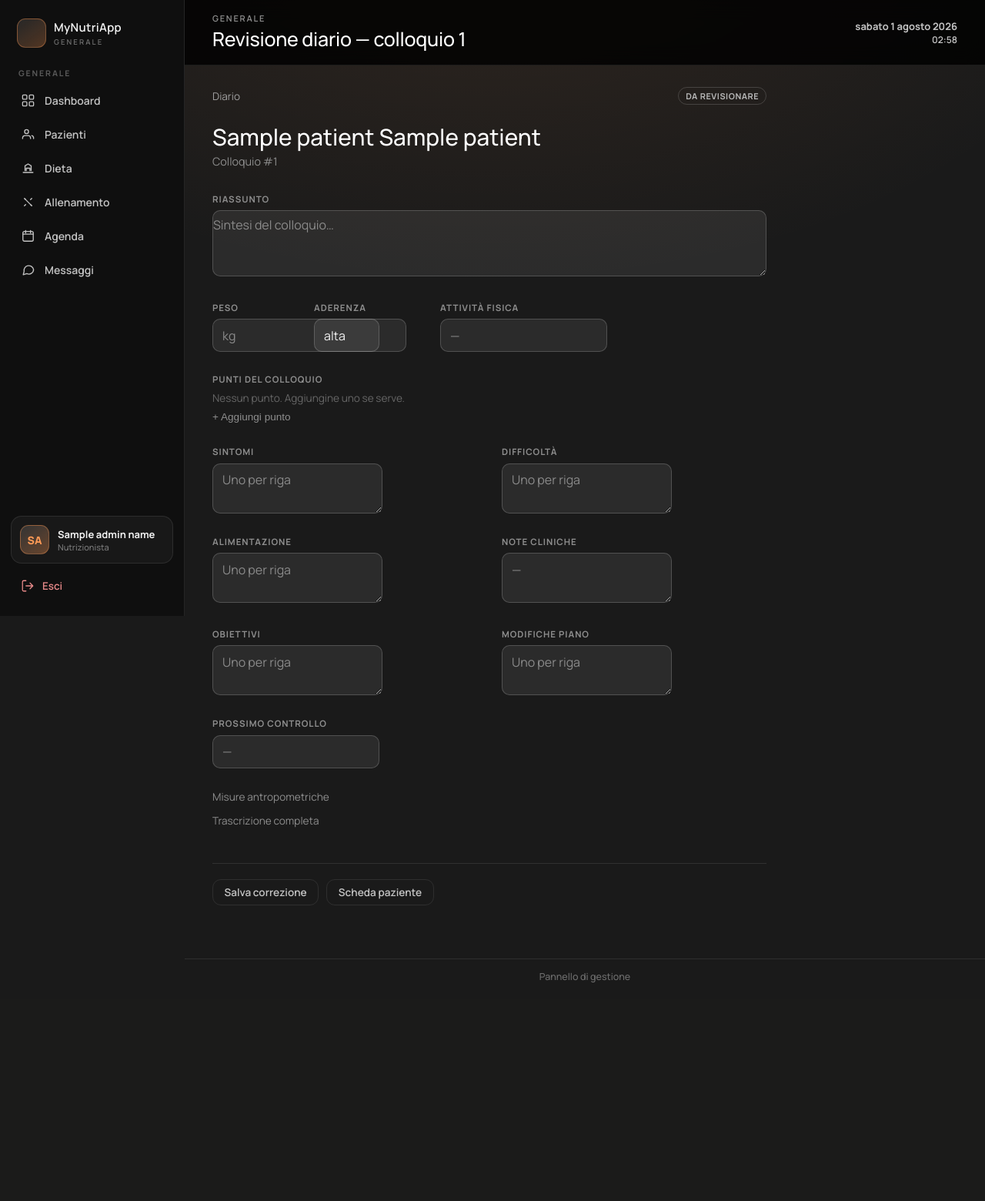
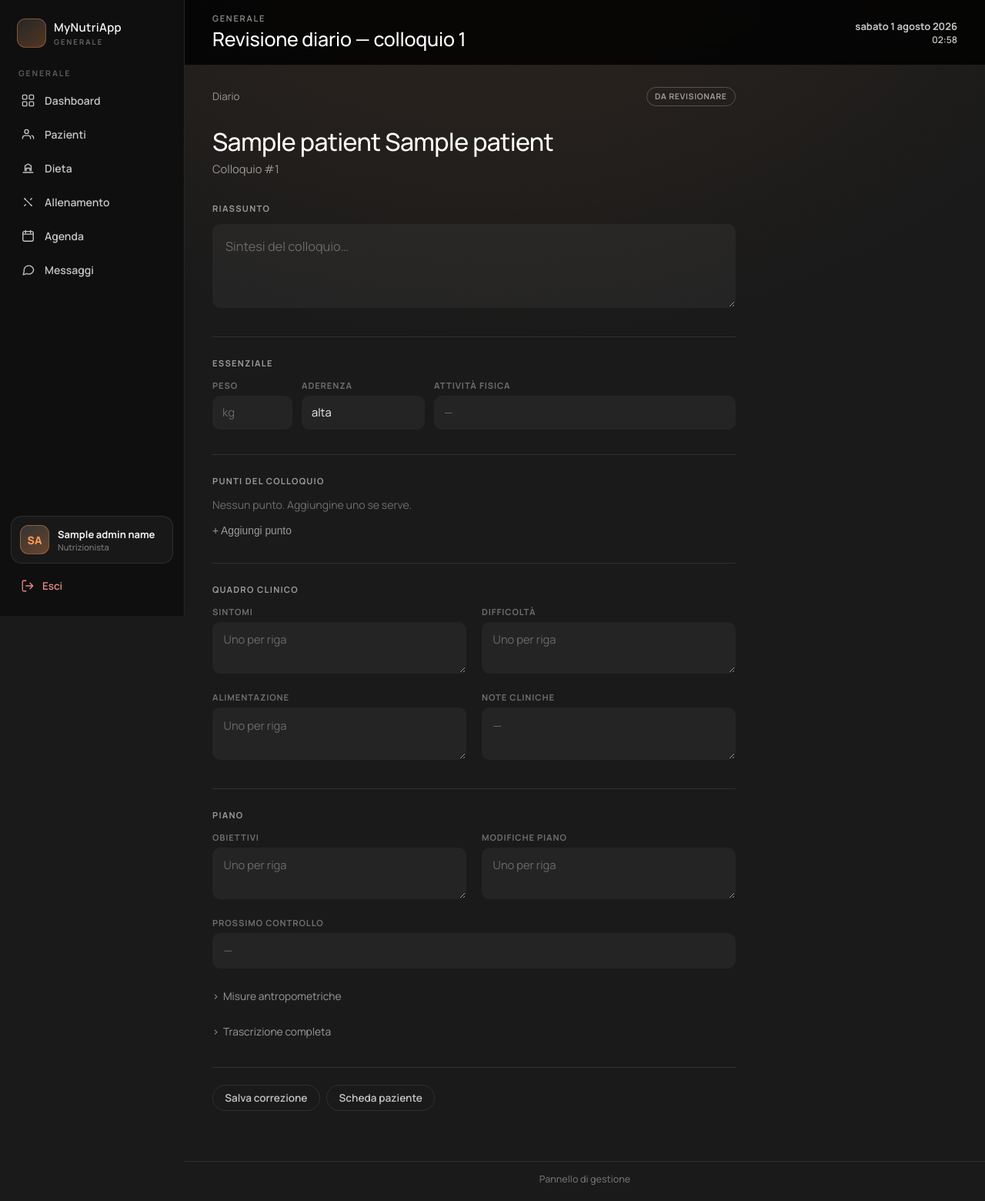
Before and after one commit to robertolibanora/mynutriapp, a Python web app: template templates/admin/diario_review.html in a window 1280 px wide. Shown: the whole page at 77% size. Before the commit the page ends 1276 px from the top, so only its background shows below. Run offline with Jinja, Linux system fonts and the light colour scheme; the template is opened without the code that fills it: most values are stand-ins (such as "Sample title", 1, 10 or a date in 2020).

Commit message:
update 2026-08-01 02:58

```diff
--- a/templates/admin/diario_review.html
+++ b/templates/admin/diario_review.html
@@ -15,222 +15,300 @@
 {% set has_transcript = payload.transcript and payload.transcript.testo %}
 
 <style>
-  .dr {
-    max-width: 720px;
+  .admin-app .dr {
+    --dr-text: #f3f3f3;
+    --dr-muted: #9a9a9a;
+    --dr-faint: #6e6e6e;
+    --dr-line: rgba(255, 255, 255, 0.1);
+    --dr-line-strong: rgba(255, 255, 255, 0.22);
+    --dr-soft: rgba(255, 255, 255, 0.045);
+    max-width: 680px;
+    color: var(--dr-text);
   }
-  .dr-nav {
+
+  .admin-app .dr-nav {
     display: flex;
     align-items: center;
     justify-content: space-between;
     gap: 0.75rem;
-    margin-bottom: 1.5rem;
+    margin-bottom: 1.75rem;
   }
-  .dr-nav a {
+  .admin-app .dr-nav a {
     display: inline-flex;
     align-items: center;
-    gap: 0.35rem;
-    color: #a0a0a0;
-    font-size: 0.85rem;
+    gap: 0.4rem;
+    color: var(--dr-muted);
+    font-size: 0.84rem;
     text-decoration: none;
+    transition: color 0.15s ease;
   }
-  .dr-nav a:hover { color: #eee; }
-  .dr-badge {
-    font-size: 0.68rem;
+  .admin-app .dr-nav a:hover { color: #fff; }
+  .admin-app .dr-badge {
+    font-size: 0.66rem;
     font-weight: 700;
-    letter-spacing: 0.05em;
+    letter-spacing: 0.06em;
     text-transform: uppercase;
-    color: #b8b8b8;
-    border: 1px solid rgba(255,255,255,0.16);
-    padding: 0.2rem 0.55rem;
+    color: var(--dr-muted);
+    border: 1px solid var(--dr-line-strong);
+    padding: 0.28rem 0.65rem;
     border-radius: 999px;
   }
 
-  .dr-title {
-    margin: 0 0 0.25rem;
+  .admin-app .dr-title {
+    margin: 0;
     color: #fff;
-    font: 500 1.85rem / 1.2 var(--adm-serif, Georgia, "Times New Roman", serif);
+    font: 500 2rem / 1.15 var(--adm-serif, Georgia, "Times New Roman", serif);
+    letter-spacing: -0.02em;
   }
-  .dr-sub {
-    margin: 0 0 2rem;
-    color: #8e8e8e;
-    font-size: 0.9rem;
+  .admin-app .dr-sub {
+    margin: 0.4rem 0 0;
+    color: var(--dr-muted);
+    font-size: 0.92rem;
   }
 
-  .dr-block {
-    margin-bottom: 1.75rem;
+  .admin-app .dr-section {
+    margin-top: 2rem;
+    padding-top: 1.65rem;
+    border-top: 1px solid var(--dr-line);
   }
-  .dr-label {
+  .admin-app .dr-section:first-of-type {
+    margin-top: 2.1rem;
+    padding-top: 0;
+    border-top: none;
+  }
+  .admin-app .dr-section-title {
+    margin: 0 0 0.85rem;
+    color: var(--dr-muted);
+    font-size: 0.7rem;
+    font-weight: 700;
+    letter-spacing: 0.11em;
+    text-transform: uppercase;
+  }
+
+  .admin-app .dr-label {
     display: block;
-    margin: 0 0 0.45rem;
-    color: #8e8e8e;
-    font-size: 0.72rem;
-    font-weight: 700;
+    margin: 0 0 0.4rem;
+    color: var(--dr-faint);
+    font-size: 0.7rem;
+    font-weight: 650;
     letter-spacing: 0.08em;
     text-transform: uppercase;
   }
-  .dr-block .input-text,
-  .dr-block textarea.input-text,
-  .dr-block select.input-text {
+
+  /* Override tema admin: campi sobri e coerenti */
+  .admin-app .dr .input-text,
+  .admin-app .dr select.input-text,
+  .admin-app .dr textarea.input-text {
     width: 100%;
-    background: transparent;
-    border: none;
-    border-bottom: 1px solid rgba(255,255,255,0.14);
-    border-radius: 0;
-    padding: 0.45rem 0;
-    color: #f2f2f2;
-    font-size: 1rem;
-    line-height: 1.45;
+    box-sizing: border-box;
+    background: var(--dr-soft) !important;
+    border: 1px solid transparent !important;
+    border-radius: 10px !important;
+    padding: 0.7rem 0.85rem !important;
+    color: var(--dr-text) !important;
+    font-size: 0.95rem !important;
+    line-height: 1.45 !important;
+    box-shadow: none !important;
+    transition: border-color 0.15s ease, background 0.15s ease;
   }
-  .dr-block textarea.input-text {
-    resize: vertical;
-    min-height: 4.5rem;
+  .admin-app .dr .input-text::placeholder,
+  .admin-app .dr textarea.input-text::placeholder {
+    color: #6a6a6a;
   }
-  .dr-block .input-text:focus,
-  .dr-block textarea.input-text:focus,
-  .dr-block select.input-text:focus {
-    outline: none;
-    border-bottom-color: rgba(255,255,255,0.45);
+  .admin-app .dr .input-text:hover,
+  .admin-app .dr select.input-text:hover,
+  .admin-app .dr textarea.input-text:hover {
+    border-color: rgba(255, 255, 255, 0.08) !important;
+  }
+  .admin-app .dr .input-text:focus,
+  .admin-app .dr select.input-text:focus,
+  .admin-app .dr textarea.input-text:focus {
+    outline: none !important;
+    border-color: var(--dr-line-strong) !important;
+    background: rgba(255, 255, 255, 0.065) !important;
   }
 
-  .dr-metrics {
+  .admin-app .dr-summary textarea.input-text {
+    min-height: 5.5rem !important;
+    font-size: 1.02rem !important;
+    line-height: 1.55 !important;
+    padding: 0.95rem 1rem !important;
+  }
+
+  .admin-app .dr-metrics {
     display: grid;
-    grid-template-columns: 7rem 9rem 1fr;
-    gap: 1.25rem;
-    margin-bottom: 1.75rem;
+    grid-template-columns: 6.5rem 10rem minmax(0, 1fr);
+    gap: 0.75rem;
   }
   @media (max-width: 640px) {
-    .dr-metrics { grid-template-columns: 1fr 1fr; }
-    .dr-metrics .dr-metric:last-child { grid-column: 1 / -1; }
+    .admin-app .dr-metrics { grid-template-columns: 1fr 1fr; }
+    .admin-app .dr-metrics .dr-metric:last-child { grid-column: 1 / -1; }
+  }
+  .admin-app .dr-metrics .input-text,
+  .admin-app .dr-metrics select.input-text {
+    padding: 0.65rem 0.75rem !important;
+    font-size: 0.92rem !important;
   }
 
-  .dr-points {
+  .admin-app .dr-points {
     list-style: none;
     margin: 0;
     padding: 0;
   }
-  .dr-points li {
+  .admin-app .dr-points li {
     display: grid;
-    grid-template-columns: 8.5rem 1fr auto;
+    grid-template-columns: 9rem minmax(0, 1fr) auto;
+    gap: 0.65rem;
+    align-items: start;
+    padding: 0.75rem 0;
+    border-bottom: 1px solid var(--dr-line);
+  }
+  .admin-app .dr-points li:first-child { padding-top: 0; }
+  @media (max-width: 560px) {
+    .admin-app .dr-points li { grid-template-columns: 1fr; gap: 0.35rem; }
+  }
+  .admin-app .dr-points .punto-tema,
+  .admin-app .dr-points .punto-dettaglio {
+    width: 100%;
+    background: transparent !important;
+    border: none !important;
+    border-radius: 0 !important;
+    padding: 0.2rem 0 !important;
+    box-shadow: none !important;
+    min-height: 0 !important;
+  }
+  .admin-app .dr-points .punto-tema {
+    font-weight: 650;
+    color: #fff !important;
+    font-size: 0.95rem !important;
+  }
+  .admin-app .dr-points .punto-dettaglio {
+    color: #d2d2d2 !important;
+    font-size: 0.93rem !important;
+    line-height: 1.45 !important;
+    resize: vertical;
+  }
+  .admin-app .dr-points .punto-tema:focus,
+  .admin-app .dr-points .punto-dettaglio:focus {
+    outline: none !important;
+    box-shadow: inset 0 -1px 0 var(--dr-line-strong) !important;
+  }
+  .admin-app .dr-points .btn-x {
+    background: none;
+    border: none;
+    color: var(--dr-faint);
+    cursor: pointer;
+    padding: 0.15rem 0.35rem;
+    font-size: 1.1rem;
+    line-height: 1;
+    transition: color 0.15s ease;
+  }
+  .admin-app .dr-points .btn-x:hover { color: #ddd; }
+  .admin-app .dr-add {
+    margin-top: 0.7rem;
+    background: none;
+    border: none;
+    color: var(--dr-muted);
+    font-size: 0.86rem;
+    cursor: pointer;
+    padding: 0;
+    transition: color 0.15s ease;
+  }
+  .admin-app .dr-add:hover { color: #fff; }
+  .admin-app .dr-muted {
+    color: var(--dr-faint);
+    font-size: 0.88rem;
+    margin: 0 0 0.35rem;
+  }
+
+  .admin-app .dr-lists {
+    display: grid;
+    grid-template-columns: 1fr 1fr;
+    gap: 1.1rem 1.25rem;
+  }
+  @media (max-width: 640px) {
+    .admin-app .dr-lists { grid-template-columns: 1fr; }
+  }
+  .admin-app .dr-lists textarea.input-text {
+    min-height: 4.2rem !important;
+    max-height: 8rem;
+    overflow: auto;
+    font-size: 0.92rem !important;
+    scrollbar-width: thin;
+    scrollbar-color: rgba(255,255,255,0.2) transparent;
+  }
+  .admin-app .dr-lists textarea.input-text::-webkit-scrollbar { width: 6px; }
+  .admin-app .dr-lists textarea.input-text::-webkit-scrollbar-thumb {
+    background: rgba(255,255,255,0.18);
+    border-radius: 999px;
+  }
+  .admin-app .dr-span-2 { grid-column: 1 / -1; }
+
+  .admin-app .dr-more {
+    margin-top: 1.5rem;
+  }
+  .admin-app .dr-more summary {
+    cursor: pointer;
+    color: var(--dr-muted);
+    font-size: 0.86rem;
+    list-style: none;
+    user-select: none;
+    display: inline-flex;
+    align-items: center;
+    gap: 0.35rem;
+    transition: color 0.15s ease;
+  }
+  .admin-app .dr-more summary::-webkit-details-marker { display: none; }
+  .admin-app .dr-more summary::before {
+    content: '›';
+    display: inline-block;
+    transition: transform 0.15s ease;
+  }
+  .admin-app .dr-more[open] summary::before { transform: rotate(90deg); }
+  .admin-app .dr-more summary:hover { color: #fff; }
+  .admin-app .dr-more[open] summary { margin-bottom: 0.9rem; }
+  .admin-app .dr-more-grid {
+    display: grid;
+    grid-template-columns: repeat(3, minmax(0, 1fr));
     gap: 0.75rem;
-    padding: 0.65rem 0;
-    border-bottom: 1px solid rgba(255,255,255,0.08);
-    align-items: start;
   }
   @media (max-width: 560px) {
-    .dr-points li { grid-template-columns: 1fr; gap: 0.35rem; }
-  }
-  .dr-points .punto-tema {
-    font-weight: 600;
-    color: #fff;
-    font-size: 0.92rem;
-    background: transparent;
-    border: none;
-    border-bottom: 1px solid transparent;
-    padding: 0.15rem 0;
-    width: 100%;
-  }
-  .dr-points .punto-dettaglio {
-    color: #c8c8c8;
-    font-size: 0.92rem;
-    line-height: 1.4;
-    background: transparent;
-    border: none;
-    border-bottom: 1px solid transparent;
-    padding: 0.15rem 0;
-    width: 100%;
-    min-height: 1.4rem;
-    resize: vertical;
-  }
-  .dr-points .punto-tema:focus,
-  .dr-points .punto-dettaglio:focus {
-    outline: none;
-    border-bottom-color: rgba(255,255,255,0.35);
-  }
-  .dr-points .btn-x {
-    background: none;
-    border: none;
-    color: #666;
-    cursor: pointer;
-    padding: 0.1rem 0.35rem;
-    font-size: 1rem;
-    line-height: 1;
-  }
-  .dr-points .btn-x:hover { color: #ccc; }
-  .dr-add {
-    margin-top: 0.55rem;
-    background: none;
-    border: none;
-    color: #8e8e8e;
-    font-size: 0.85rem;
-    cursor: pointer;
-    padding: 0;
-  }
-  .dr-add:hover { color: #ddd; }
-
-  .dr-lists {
-    display: grid;
-    grid-template-columns: 1fr 1fr;
-    gap: 1.5rem 2rem;
-    margin-bottom: 1.75rem;
-  }
-  @media (max-width: 640px) {
-    .dr-lists { grid-template-columns: 1fr; }
-  }
-  .dr-lists textarea.input-text {
-    min-height: 3.2rem;
-    font-size: 0.92rem;
+    .admin-app .dr-more-grid { grid-template-columns: 1fr; }
   }
 
-  .dr-more summary {
-    cursor: pointer;
-    color: #8e8e8e;
-    font-size: 0.85rem;
-    list-style: none;
-    margin-bottom: 0.85rem;
-    user-select: none;
-  }
-  .dr-more summary::-webkit-details-marker { display: none; }
-  .dr-more summary:hover { color: #ddd; }
-  .dr-more[open] summary { margin-bottom: 1rem; }
-  .dr-more-grid {
-    display: grid;
-    grid-template-columns: repeat(3, minmax(0, 1fr));
-    gap: 1rem 1.25rem;
-    margin-bottom: 1.25rem;
-  }
-  @media (max-width: 560px) {
-    .dr-more-grid { grid-template-columns: 1fr; }
+  .admin-app .dr .transcript-box {
+    white-space: pre-wrap;
+    color: #c4c4c4;
+    font-size: 0.9rem;
+    line-height: 1.6;
+    max-height: 40vh;
+    overflow: auto;
+    padding: 0.85rem 0 0;
+    border-top: 1px solid var(--dr-line);
+    scrollbar-width: thin;
   }
 
-  .transcript-box {
-    white-space: pre-wrap;
-    color: #b5b5b5;
-    font-size: 0.88rem;
-    line-height: 1.55;
-    max-height: 42vh;
-    overflow: auto;
-    padding: 0.25rem 0 0;
-    border-top: 1px solid rgba(255,255,255,0.08);
-  }
-
-  .dr-actions {
+  .admin-app .dr-actions {
     display: flex;
     flex-wrap: wrap;
-    gap: 0.65rem;
+    gap: 0.55rem;
     align-items: center;
-    margin-top: 2rem;
-    padding-top: 1.25rem;
-    border-top: 1px solid rgba(255,255,255,0.1);
+    margin-top: 2.25rem;
+    padding-top: 1.35rem;
+    border-top: 1px solid var(--dr-line);
   }
-  .dr-actions .btn { min-width: auto; }
-  .dr-status {
+  .admin-app .dr-actions .btn {
+    min-width: auto;
+    border-radius: 999px;
+    padding: 0.45rem 0.95rem;
+  }
+  .admin-app .dr-status {
     width: 100%;
-    margin-top: 0.35rem;
-    font-size: 0.85rem;
-    color: #8e8e8e;
+    margin-top: 0.25rem;
+    font-size: 0.84rem;
+    color: var(--dr-muted);
     min-height: 1.2em;
   }
-  .dr-muted { color: #666; font-size: 0.85rem; margin: 0; }
 </style>
 
 <div class="dr">
@@ -241,15 +319,19 @@
     </span>
   </div>
 
+  <header>
     <h1 class="dr-title">{{ paziente_nome or 'Paziente' }}</h1>
     <p class="dr-sub">Colloquio #{{ consultation_id }}</p>
+  </header>
 
   <form id="diary-form">
-    <div class="dr-block">
-      <label class="dr-label" for="riassunto">Riassunto</label>
+    <section class="dr-section dr-summary">
+      <h2 class="dr-section-title">Riassunto</h2>
       <textarea id="riassunto" class="input-text" rows="3" required placeholder="Sintesi del colloquio…">{{ c.get('riassunto') or entry.riassunto_testo or '' }}</textarea>
-    </div>
+    </section>
 
+    <section class="dr-section">
+      <h2 class="dr-section-title">Essenziale</h2>
       <div class="dr-metrics">
         <div class="dr-metric">
           <label class="dr-label" for="peso_kg">Peso</label>
@@ -268,9 +350,10 @@
           <input type="text" id="attivita_fisica" class="input-text" value="{{ c.get('attivita_fisica') or '' }}" placeholder="—">
         </div>
       </div>
+    </section>
 
-    <div class="dr-block">
-      <span class="dr-label">Punti del colloquio</span>
+    <section class="dr-section">
+      <h2 class="dr-section-title">Punti del colloquio</h2>
       <ul class="dr-points" id="punti-list">
         {% for p in punti %}
         <li class="punto-row">
@@ -284,8 +367,10 @@
       <p class="dr-muted" id="punti-empty">Nessun punto. Aggiungine uno se serve.</p>
       {% endif %}
       <button type="button" class="dr-add" id="btn-add-punto">+ Aggiungi punto</button>
-    </div>
+    </section>
 
+    <section class="dr-section">
+      <h2 class="dr-section-title">Quadro clinico</h2>
       <div class="dr-lists">
         <div>
           <label class="dr-label" for="sintomi_riportati">Sintomi</label>
@@ -304,7 +389,10 @@
           <textarea id="note_cliniche" class="input-text" rows="2" placeholder="—">{{ c.get('note_cliniche') or '' }}</textarea>
         </div>
       </div>
+    </section>
 
+    <section class="dr-section">
+      <h2 class="dr-section-title">Piano</h2>
       <div class="dr-lists">
         <div>
           <label class="dr-label" for="obiettivi_concordati">Obiettivi</label>
@@ -314,11 +402,12 @@
           <label class="dr-label" for="modifiche_al_piano">Modifiche piano</label>
           <textarea id="modifiche_al_piano" class="input-text" rows="2" placeholder="Uno per riga">{{ modifiche|join('\n') }}</textarea>
         </div>
-      <div style="grid-column: 1 / -1;">
+        <div class="dr-span-2">
           <label class="dr-label" for="prossimo_controllo">Prossimo controllo</label>
           <input type="text" id="prossimo_controllo" class="input-text" value="{{ c.get('prossimo_controllo') or '' }}" placeholder="—">
         </div>
       </div>
+    </section>
 
     <details class="dr-more">
       <summary>Misure antropometriche</summary>
```
Lines whose indentation alone changed are shown as unchanged.
